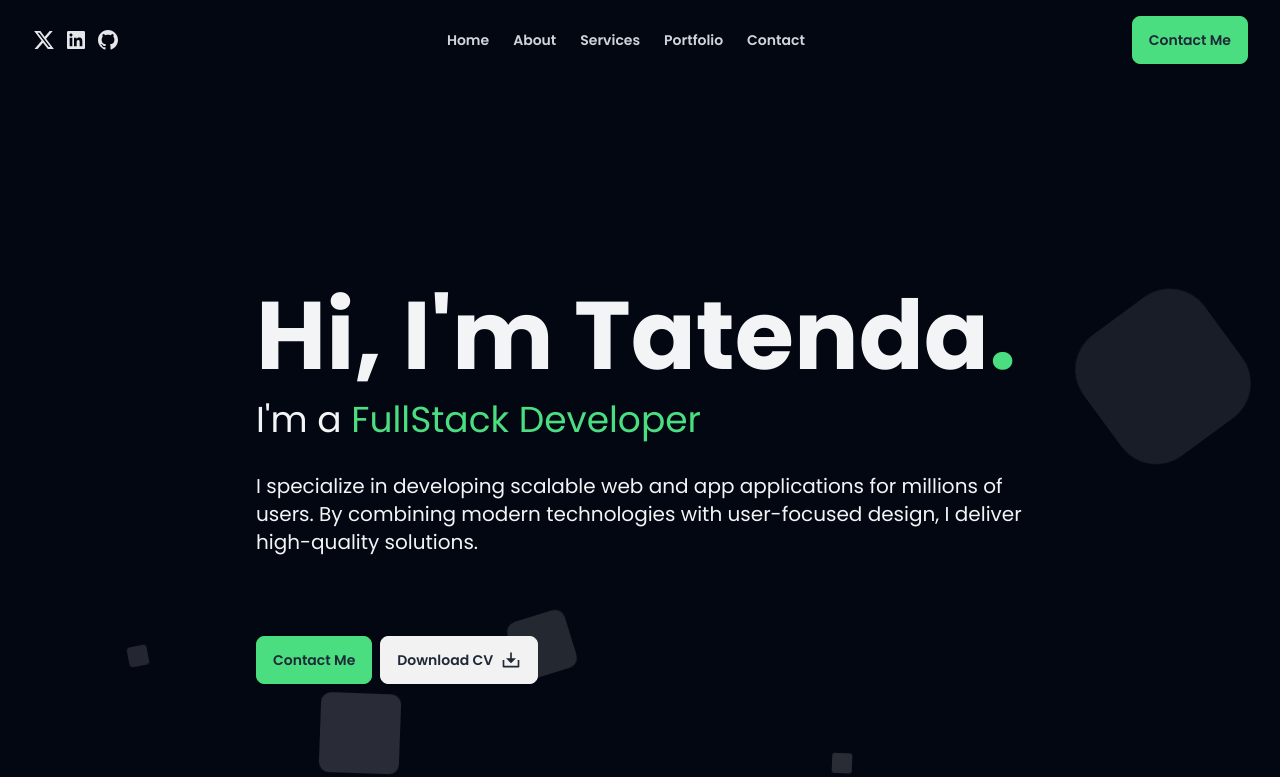
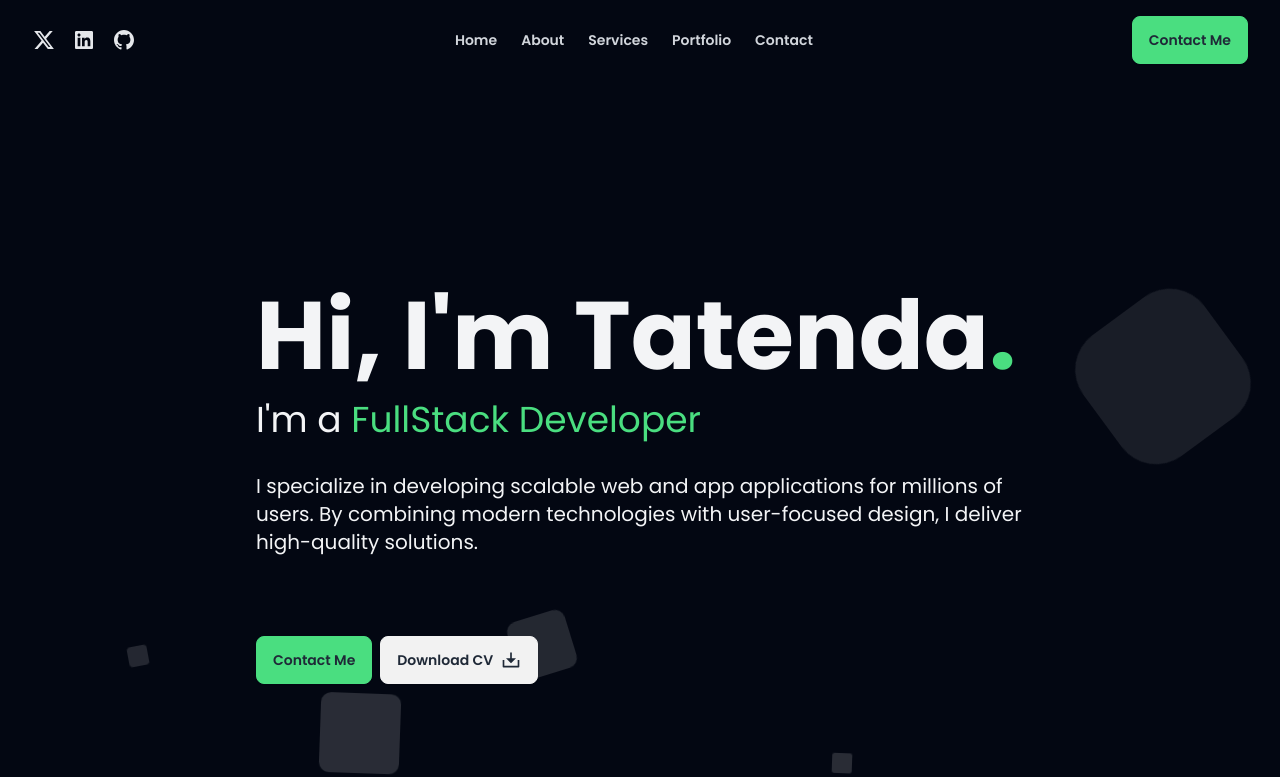
Before and after one commit to invincyx/tatenda-portfolio, a Next.js app: page / in a window 1280 px wide. Shown: the top 777 px of the page. Built offline with nearby package versions, Linux system fonts and the light colour scheme.

Commit message:
refactor: Remove unused PortfolioV2 and Footer components

```diff
--- a/app/page.jsx
+++ b/app/page.jsx
@@ -4,8 +4,7 @@ import About from "@/components/About";
 import Services from "@/components/Services";
 import Contact from "@/components/Contact";
 import Portfolio from "@/components/Portfolio";
-import PortfolioV2 from "@/components/PortfolioV2";
-import Footer from "@/components/Footer";
+
 
 export default function Home() {
   return (
--- a/components/NavBar.jsx
+++ b/components/NavBar.jsx
@@ -27,11 +27,11 @@ export default function NavBar() {
     <header className={`fixed top-0 left-0 right-0 z-50  transition-colors duration-300 ${isScrolled ? 'bg-black/70 backdrop-blur-md': ' bg-opacity-0' }  py-2 `}>
       <div className="mx-auto max-w-screen-xl px-4 sm:px-6 lg:px-8">
         <div className="flex h-16 items-center justify-between">
-          <div className="md:flex md:items-center md:gap-2">
+          {/* <div className="md:flex md:items-center md:gap-2"> */}
 
              <SocialIcons />
 
-          </div>
+          {/* </div> */}
 
           <div className="hidden md:block">
             <nav aria-label="Global">
--- a/components/misc/SocialIcons.jsx
+++ b/components/misc/SocialIcons.jsx
@@ -5,10 +5,10 @@ import SocialIcon from '../nav/SocialIcon';
 
 export default function SocialIcons() {
   return (
-    <>
-            <SocialIcon icon={<RiTwitterXFill />} link="https://x.com/ta3nda_" />
-            <SocialIcon icon={<RiLinkedinBoxFill />} link="https://www.linkedin.com/in/tatendan"  />
-            <SocialIcon icon={<RiGithubFill />} link="https://github.com/invincyx" />
-    </>
+    <div className="flex justify-center space-x-4">
+    <SocialIcon icon={<RiTwitterXFill />} link="https://x.com/ta3nda_" />
+    <SocialIcon icon={<RiLinkedinBoxFill />} link="https://www.linkedin.com/in/tatendan" />
+    <SocialIcon icon={<RiGithubFill />} link="https://github.com/invincyx" />
+  </div>
   )
 }
```
